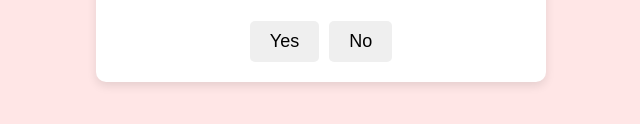
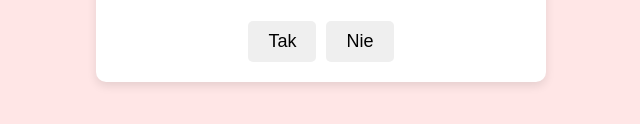
Before and after one commit to Klys-beep/PleasePlay, a plain HTML site: page index.html in a window 1280 px wide. Shown: the part 466-590 px from the top of the page, 319-959 px from the left. Drawn offline with Linux system fonts and the light colour scheme.

Commit message:
Update index.html

```diff
--- a/index.html
+++ b/index.html
@@ -11,8 +11,8 @@
         <h1>Chcesz w cos pograć aby?</h1>
         <img src="cute-cat.gif" alt="Cute cat" class="cat-img">
         <div class="buttons">
-            <button id="takBtn">Yes</button>
-            <button id="nieBtn">No</button>
+            <button id="YesBtn">Tak</button>
+            <button id="NoBtn">Nie</button>
         </div>
     </div>
     <script src="script.js"></script>
```
